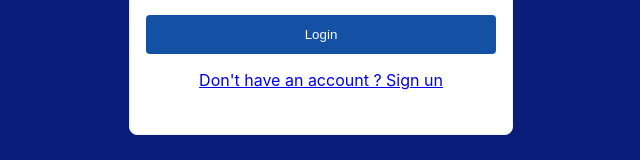
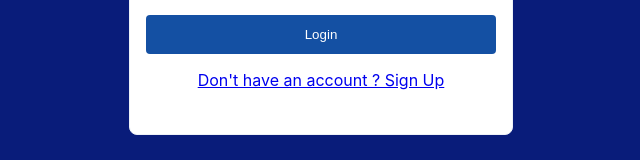
Before and after one commit to bhishman-desai/thrift-harbour, a React (Create React App) app in the folder frontend/thrift-harbour/: page /login in a window 1280 px wide. Shown: the part 485-645 px from the top of the page, without its empty margins (319-959 px from the left). Built offline with nearby package versions, Linux system fonts and the light colour scheme.

Commit message:
fix: typos for sign up and sign in

```diff
--- a/frontend/thrift-harbour/src/features/login/LoginScreen.tsx
+++ b/frontend/thrift-harbour/src/features/login/LoginScreen.tsx
@@ -113,7 +113,7 @@
             </RegisterButton>
 
             <LoginLink>
-              <Link to="/">Don't have an account ? Sign un</Link>
+              <Link to="/">Don't have an account ? Sign Up</Link>
             </LoginLink>
           </Button>
         </Form>
--- a/frontend/thrift-harbour/src/features/registration/RegistrationScreen.tsx
+++ b/frontend/thrift-harbour/src/features/registration/RegistrationScreen.tsx
@@ -187,7 +187,7 @@
               </Button>
             </Form>
             <LoginLink>
-              <Link to="/login">Already have an account ? Sign in</Link>
+              <Link to="/login">Already have an account ? Sign In</Link>
             </LoginLink>
           </InputCard>
 
```
